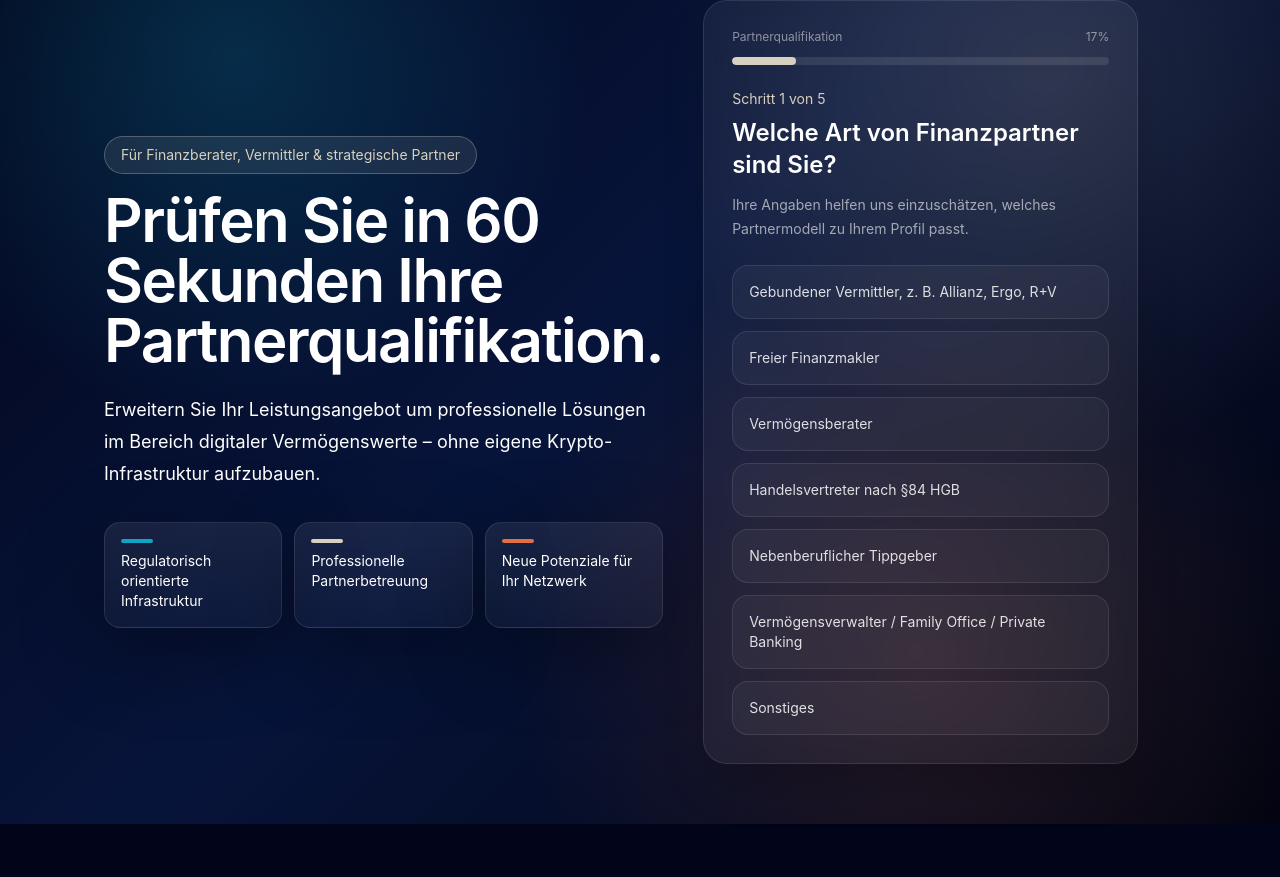
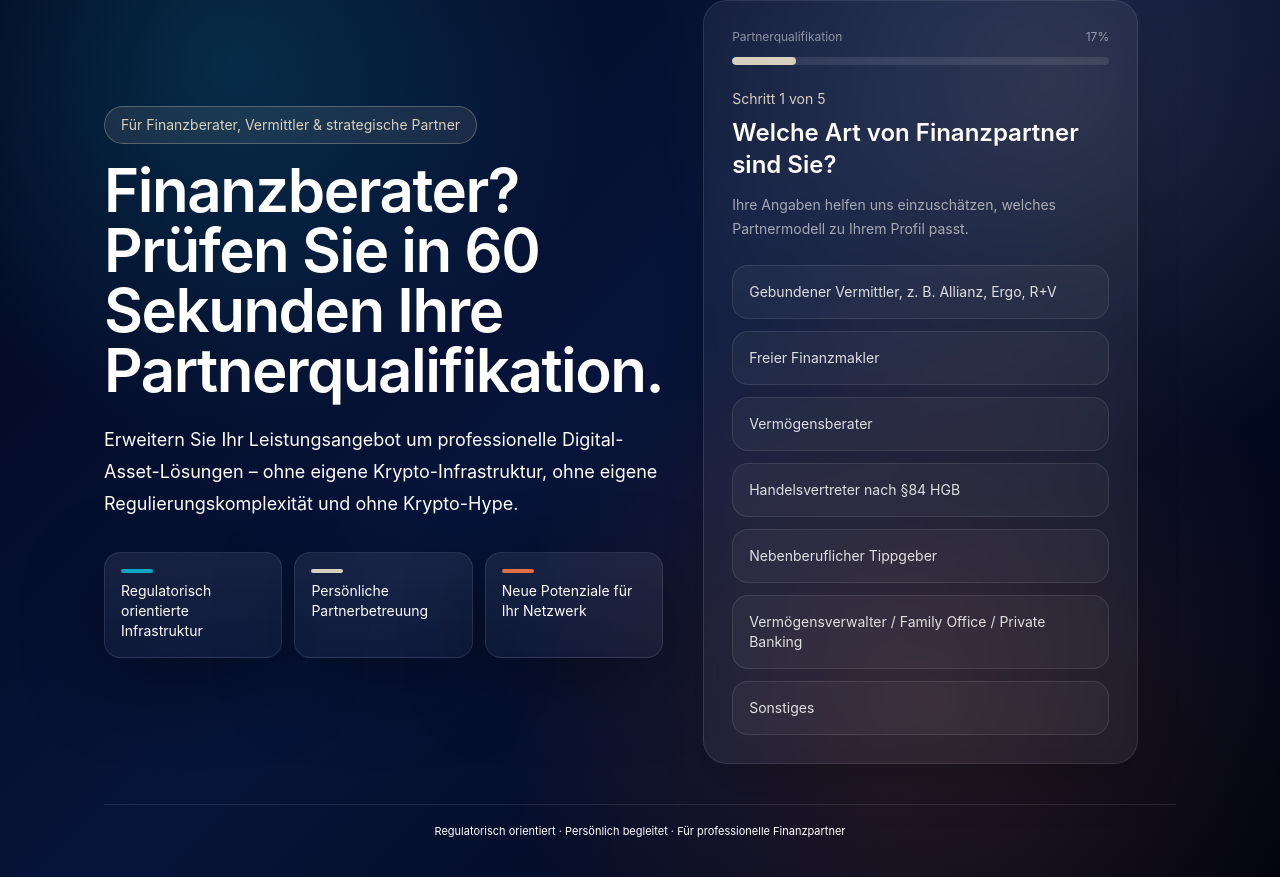
Before and after one commit to teroxxgurses/teroxx-partner-funnel, a Next.js app: page / in a window 1280 px wide. Shown: the part 115-992 px from the top of the page. Before the commit the page ends 939 px from the top, so only its background shows below. Built offline with nearby package versions, Linux system fonts and the light colour scheme.

Commit message:
Revise text for partner qualification and services
Updated text content for clarity and emphasis on regulatory aspects.

```diff
--- a/app/page.tsx
+++ b/app/page.tsx
@@ -40,22 +40,27 @@ export default function Home() {
               Für Finanzberater, Vermittler & strategische Partner
             </div>
 
-            <h1 className="max-w-3xl text-3xl font-semibold tracking-tight text-white md:text-6xl">
-              Prüfen Sie in 60 Sekunden Ihre Partnerqualifikation.
+            <h1 className="max-w-3xl text-[2rem] font-semibold leading-tight tracking-tight text-white md:text-6xl">
+              Finanzberater? Prüfen Sie in 60 Sekunden Ihre Partnerqualifikation.
             </h1>
 
             <p className="mt-4 max-w-2xl text-sm leading-6 text-white/72 md:mt-6 md:text-lg md:leading-8">
-              Erweitern Sie Ihr Leistungsangebot um professionelle Lösungen im
-              Bereich digitaler Vermögenswerte – ohne eigene Krypto-Infrastruktur
-              aufzubauen.
+              Erweitern Sie Ihr Leistungsangebot um professionelle
+              Digital-Asset-Lösungen – ohne eigene Krypto-Infrastruktur, ohne
+              eigene Regulierungskomplexität und ohne Krypto-Hype.
             </p>
 
             <div className="mt-4 flex flex-wrap gap-2 text-xs font-medium text-white/55 md:hidden">
-              <span>Reguliert</span>
+              <span>Regulatorisch orientiert</span>
               <span>•</span>
-              <span>Persönlich</span>
+              <span>Persönlich begleitet</span>
               <span>•</span>
-              <span>Partnerorientiert</span>
+              <span>Partnerfokussiert</span>
+            </div>
+
+            <div className="mt-5 rounded-2xl border border-white/10 bg-white/[0.035] p-4 text-xs leading-6 text-white/58 md:hidden">
+              Beantworten Sie wenige Fragen und erfahren Sie, ob Ihr Profil
+              grundsätzlich für eine strategische Partnerprüfung geeignet ist.
             </div>
 
             <div className="mt-8 hidden gap-3 text-sm text-white/72 md:grid md:grid-cols-3">
@@ -66,7 +71,7 @@ export default function Home() {
 
               <div className="brand-card rounded-2xl p-4">
                 <div className="mb-2 h-1 w-8 rounded-full bg-sand" />
-                Professionelle Partnerbetreuung
+                Persönliche Partnerbetreuung
               </div>
 
               <div className="brand-card rounded-2xl p-4">
@@ -78,6 +83,11 @@ export default function Home() {
 
           <QualificationFlow />
         </div>
+
+        <footer className="border-t border-white/10 py-4 text-center text-[11px] leading-5 text-white/38">
+          Regulatorisch orientiert · Persönlich begleitet · Für professionelle
+          Finanzpartner
+        </footer>
       </section>
     </main>
   );
```
